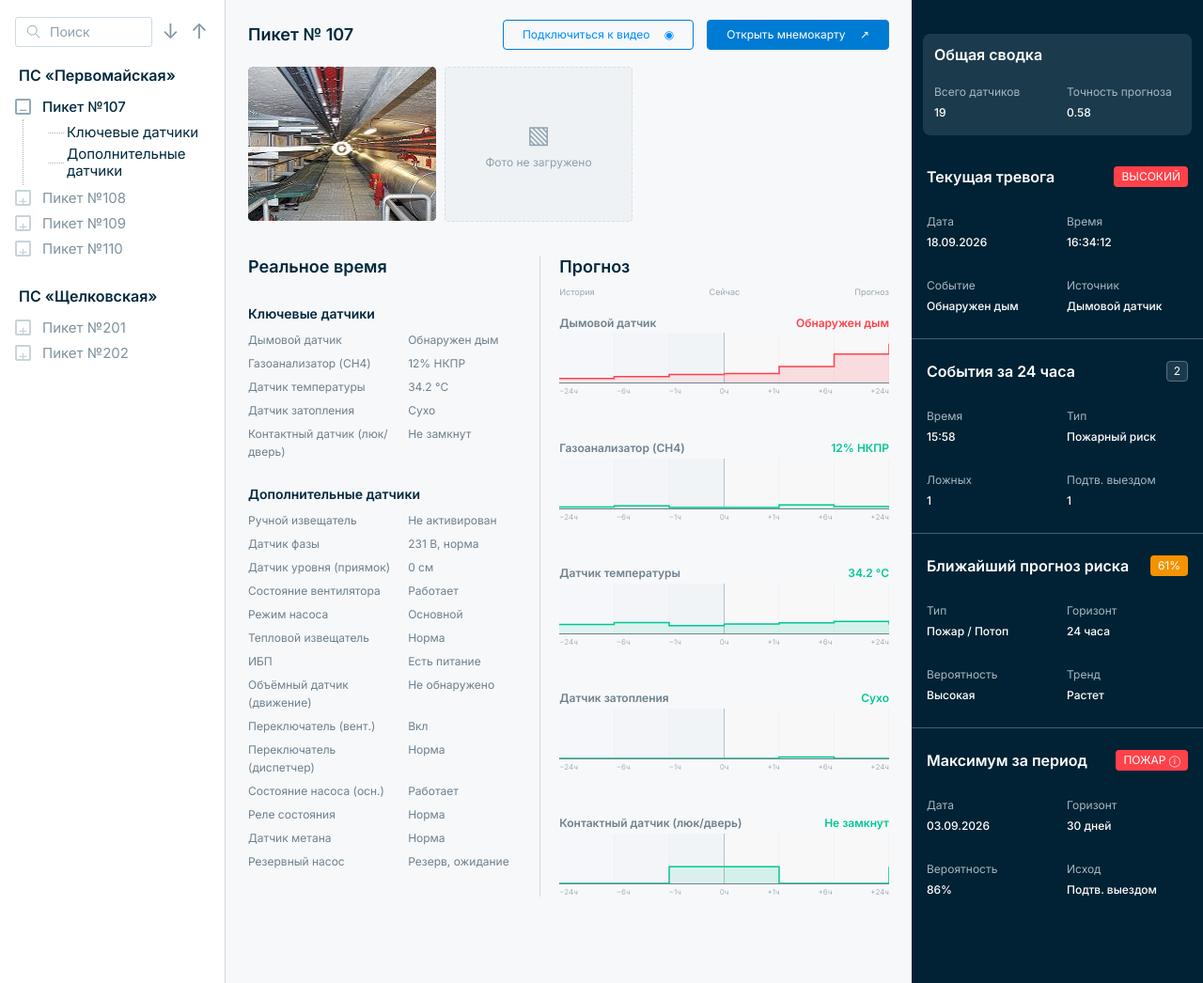
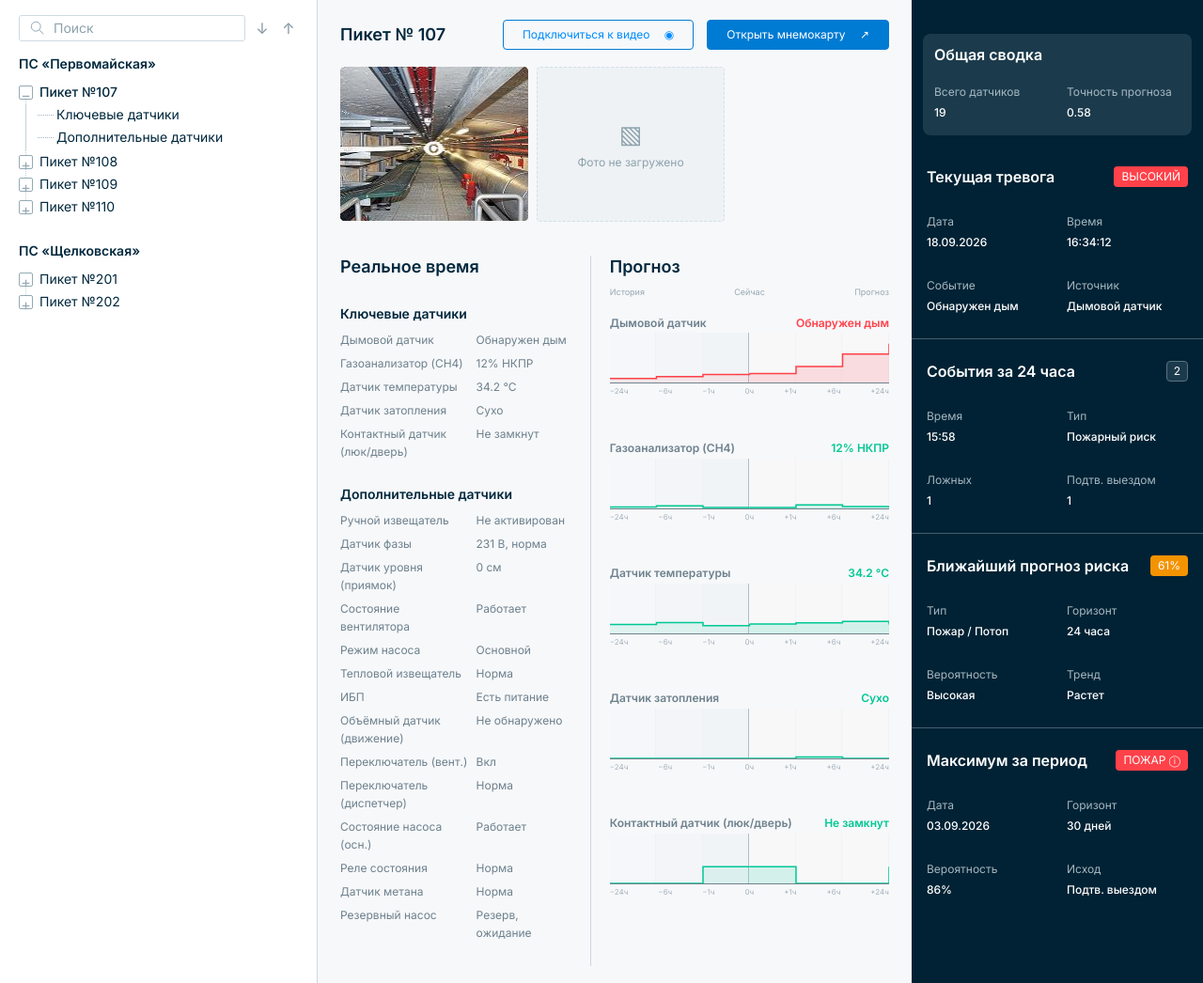
Before and after one commit to fotolx/pulse_ai_hakaton, a Django app: page /equipment/ in a window 1280 px wide. Shown: the part 88-1134 px from the top of the page at 94% size. Run offline with Django 5.2, Linux system fonts and the light colour scheme; parts of the project's set-up code (start-up, migrations or seed data) failed here and were passed over.

Commit message:
Update equipment.css

```diff
--- a/pulse_ai/static/css/pages/equipment.css
+++ b/pulse_ai/static/css/pages/equipment.css
@@ -16,15 +16,16 @@ body[data-page="equipment"] *::-webkit-scrollbar-thumb:hover { background: #8da1
 .equipment__search svg { width: 18px; height: 18px; flex-shrink: 0; }
 .equipment__search input { width: 100%; min-width: 0; border: 0; padding-left: 8px; outline-offset: 2px; color: #00283d; font-size: 14px; background: transparent; }
 .equipment__search input::placeholder { color: #8da1ac; }
-.equipment__search > button { color: #8196a1; background: transparent; padding: 2px; font-size: 22px; }
+.equipment__search > button { display: grid; place-items: center; width: 20px; height: 28px; flex: 0 0 20px; color: #8196a1; background: transparent; padding: 0; }
+.equipment__search > button svg { width: 16px; height: 16px; stroke-width: 1.4; }
 .equipment__station { margin-bottom: 25px; }
 .equipment__station h2 { font-size: 16px; margin: 0 0 8px 4px; }
-.equipment__node { display: flex; align-items: center; gap: 12px; min-height: 27px; }
-.equipment__toggle { display: grid; place-items: center; width: 17px; height: 17px; padding: 0; border: 2px solid #94aab5; border-radius: 2px; color: #94aab5; background: white; line-height: 12px; }
-.equipment__select, .equipment__branches button { padding: 3px 0; color: #00283d; text-align: left; background: transparent; font-size: 15px !important; }
+.equipment__node { display: flex; align-items: center; gap: 7px; min-height: 24px; position: relative; }
+.equipment__toggle { display: grid; place-items: center; width: 15px; height: 15px; flex-shrink: 0; padding: 0; border: 1.5px solid #94aab5; border-radius: 2px; color: #94aab5; background: white; line-height: 12px; }
+.equipment__select, .equipment__branches button { padding: 3px 0; color: #00283d; text-align: left; background: transparent; font-size: 14px !important; }
 .equipment__select:hover:enabled, .equipment__branches button:hover:enabled { color: #007bd3; }
 .equipment__select[aria-current] { font-weight: 500; }
-.equipment__branches { margin-left: 8px; padding: 2px 0 4px 46px; border-left: 1px dotted #a2b4be; }
+.equipment__branches { margin-left: 7px; padding: 0 0 2px 32px; border-left: 1px dotted #c4d2da; }
 .equipment__branches button { display: block; position: relative; }
 .equipment__branches button::before { content: ''; position: absolute; left: -20px; top: 50%; width: 17px; border-top: 1px dotted #a2b4be; }
 .equipment__branches[hidden] { display: none; }
@@ -128,7 +129,15 @@ body[data-page="equipment"] *::-webkit-scrollbar-thumb:hover { background: #8da1
   .equipment__summary { display: block; padding-top: 12px; }
 }
 
-.equipment__tree button:disabled { cursor: default; opacity: .5; }
+.equipment__tree button:disabled { cursor: default; opacity: 1; }
+.equipment__branch { position: relative; }
+.equipment__branch:not(:last-child)::before { content: ''; position: absolute; left: 7px; top: 19px; bottom: -5px; border-left: 1px dotted #c4d2da; }
+.equipment__toggle { position: relative; z-index: 1; }
+.equipment__tree .equipment__station h2 { margin-left: 0; font-size: 14px; line-height: 20px; }
+.equipment__search { margin-bottom: 14px; }
+.equipment__search label { height: 28px; }
+.equipment__branches button { min-height: 24px; padding-block: 2px; }
+@media (min-width: 1151px) { .equipment { grid-template-columns: 338px minmax(560px, 1fr) 310px; } .equipment__tree { padding: 16px 20px; } }
 
 /* Desktop spacing follows the supplied 1920 × 1080 registry layout. */
 @media (min-width: 1501px) {
```
